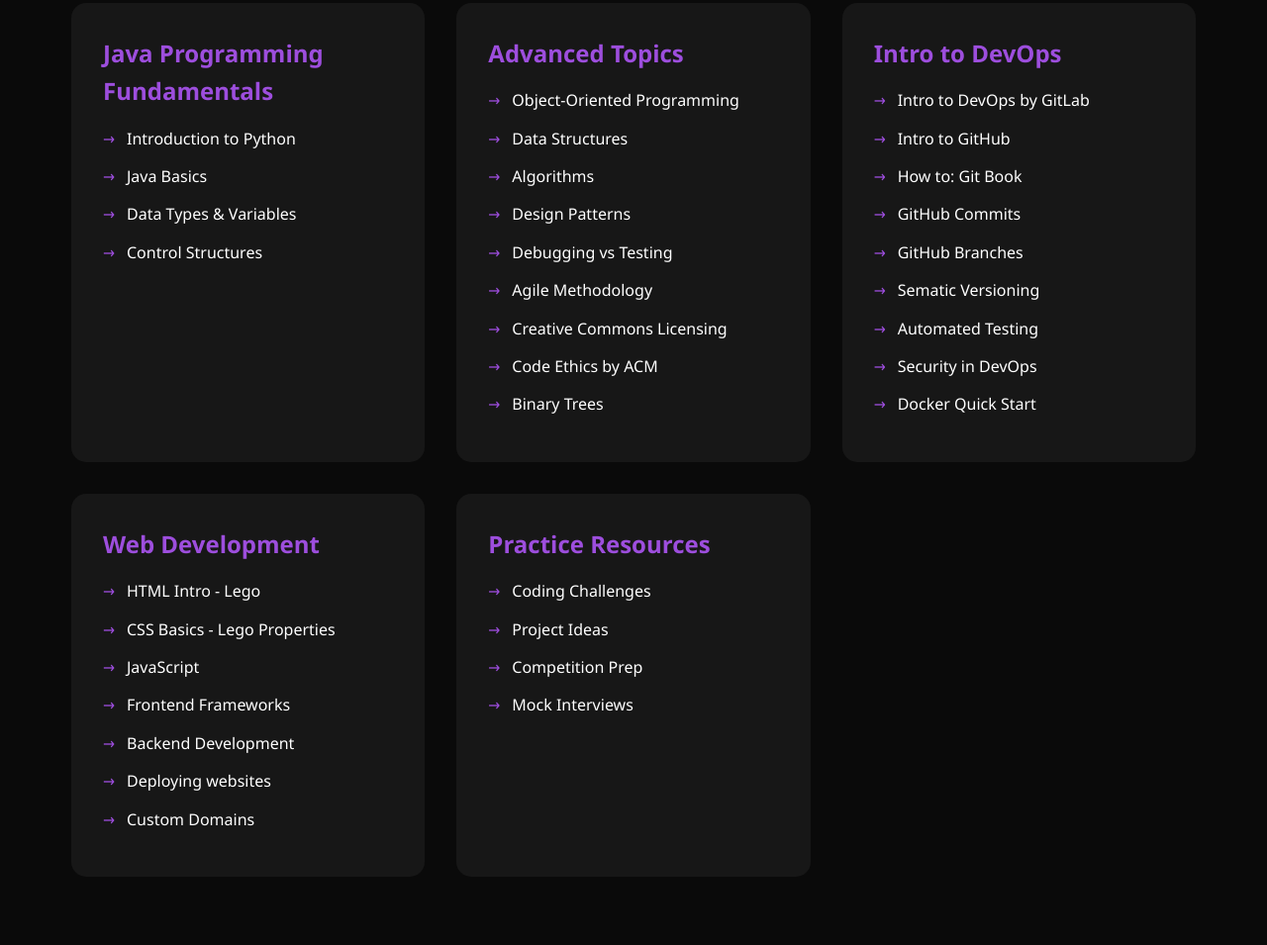
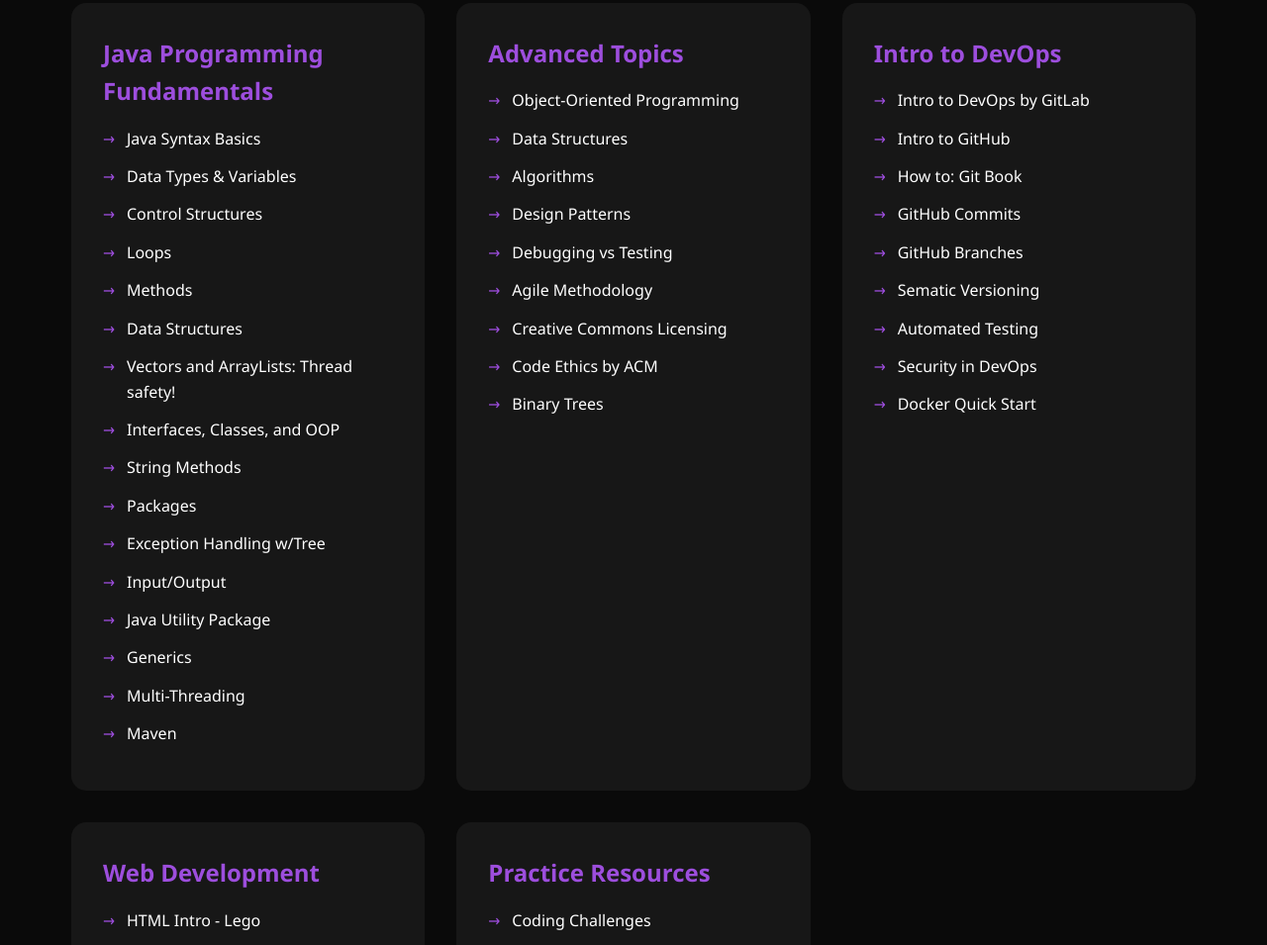
Before and after one commit to PiHi-CompSci/pihicompsci-website, a plain HTML site: page resources.html in a window 1280 px wide. Shown: the part 791-1746 px from the top of the page at 99% size. Drawn offline with nearby package versions, Linux system fonts and the light colour scheme.

Commit message:
resourcse update

```diff
--- a/resources.html
+++ b/resources.html
@@ -53,12 +53,25 @@
                 <h3 class="resource-category">Java Programming Fundamentals</h3>
 
                 <ul class="resource-list">
-                    <li><a href="#">Introduction to Python</a></li>
-                    <li><a href="#">Java Basics</a></li>
-                    <li><a href="#">Data Types & Variables</a></li>
-                    <li><a href="#">Control Structures</a></li>
+                    <li><a href="https://www.codecademy.com/learn/java-for-programmers/modules/java-for-programmers-basic-syntax/cheatsheet">Java Syntax Basics</a></li>
+                    <li><a href="https://en.wikibooks.org/wiki/Java_Programming/Primitive_Types#:~:text=Primitive%20types%20are%20the%20most,simple%20values%20of%20a%20kind.">Data Types & Variables</a></li>
+                    <li><a href="https://www.geeksforgeeks.org/decision-making-javaif-else-switch-break-continue-jump/">Control Structures</a></li>
+                    <li><a href="https://www.geeksforgeeks.org/loops-in-java/">Loops</a></li>
+                    <li><a href="https://www.w3schools.com/java/java_methods.asp">Methods</a></li>
+                    <li><a href="https://enos.itcollege.ee/~japoia/algorithms/GT/Data%20Structures%20and%20Algorithms%20in%20Java%20Fourth%20Edition.pdf">Data Structures</a></li>
+                    <li><a href="https://www.geeksforgeeks.org/vector-vs-arraylist-java/">Vectors and ArrayLists: Thread safety!</a></li>
+                    <li><a href="https://www.geeksforgeeks.org/differences-between-interface-and-class-in-java/">Interfaces, Classes, and OOP</a> </li>
+                    <li><a href="https://www.cogentuniversity.com/post/methods-of-strings-class-in-java">String Methods</a></li>
+                    <li><a href="https://www.w3schools.com/java/java_packages.asp">Packages</a></li>
+                    <li><a href="https://www.javatpoint.com/exception-handling-in-java">Exception Handling w/Tree</a></li>
+                    <li><a href="https://www.geeksforgeeks.org/java-io-tutorial/">Input/Output</a></li>
+                    <li><a href="https://www.geeksforgeeks.org/java-util-package-java/">Java Utility Package</a></li>
+                    <li><a href="https://www.baeldung.com/java-generics">Generics</a></li>
+                    <li><a href="https://www.digitalocean.com/community/tutorials/multithreading-in-java">Multi-Threading</a></li>
+                    <li><a href="https://maven.apache.org/what-is-maven.html">Maven</a></li>
                 </ul>
             </div>
+
 
             <div class="resource-card" data-aos="fade-up" data-aos-delay="100">
                 <h3 class="resource-category">Advanced Topics</h3>
```
